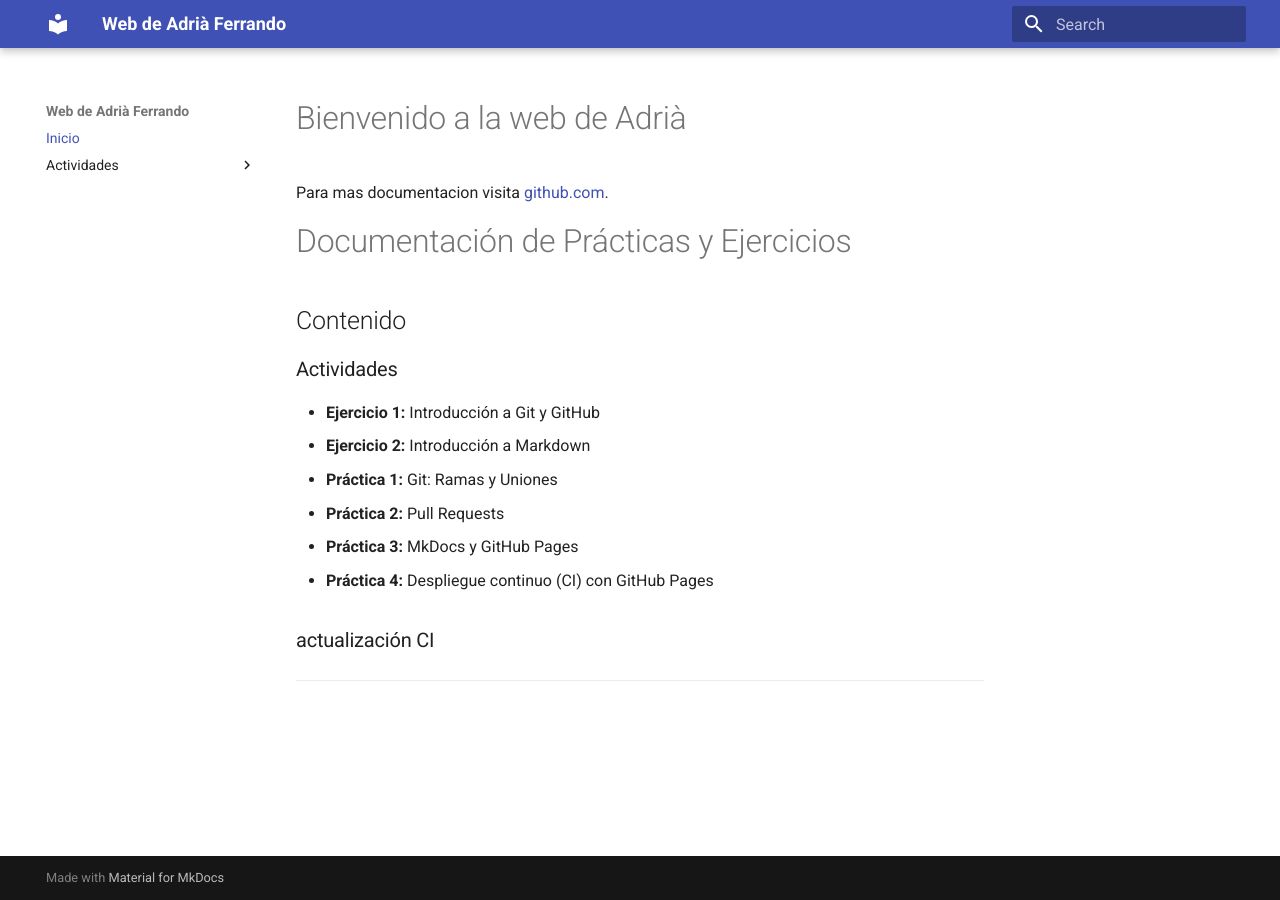
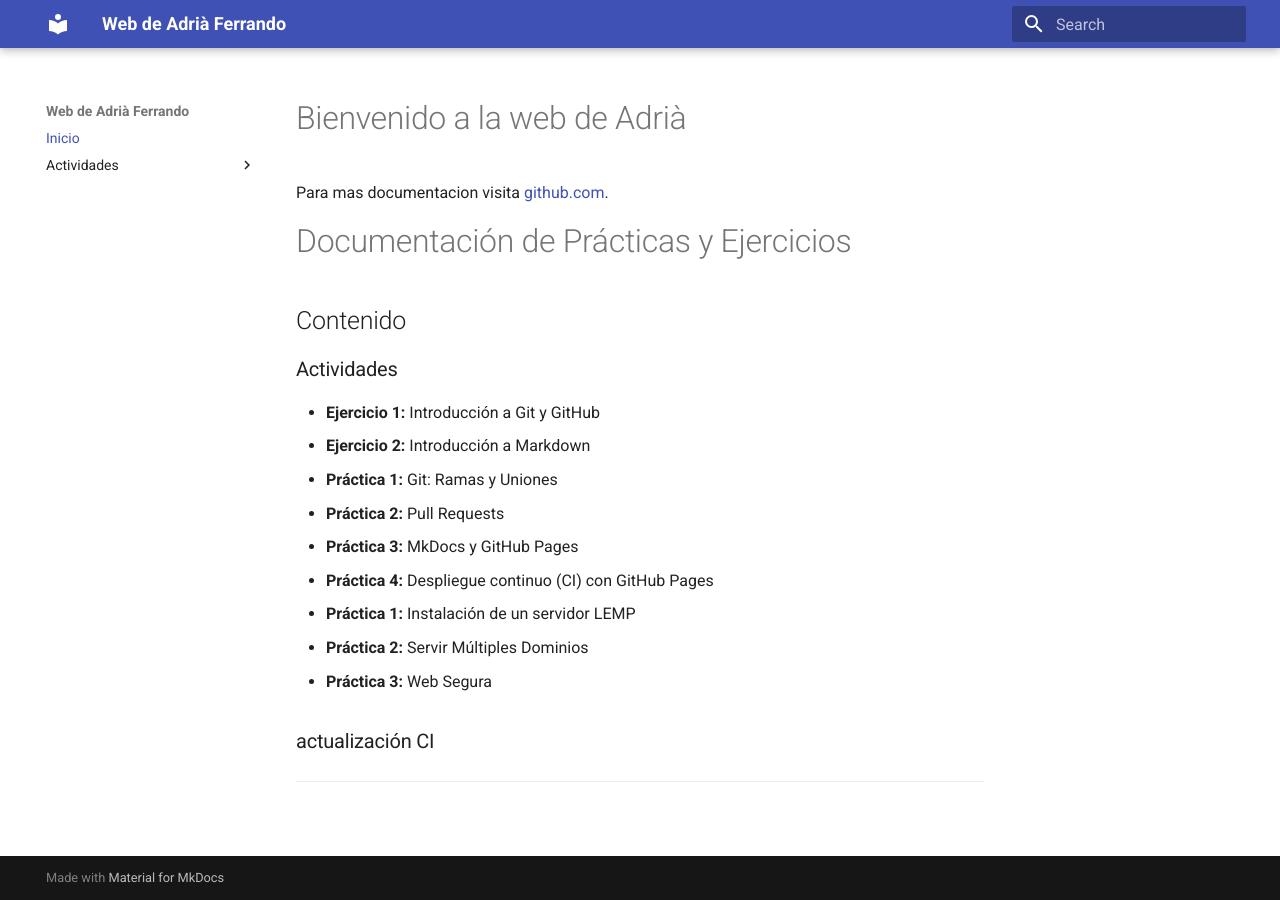
Before and after one commit to Adri547/mkdocs_adri, an MkDocs documentation site: the page built from docs/index.md, in a window 1280 px wide. Built offline with MkDocs 1.6.1 and Material for MkDocs 9.7.7, drawn with Linux system fonts in a browser that asks for light colours.

Commit message:
Add new practices for LEMP server and web security
Added new practices related to LEMP server installation and web security.

```diff
--- a/docs/index.md
+++ b/docs/index.md
@@ -13,6 +13,8 @@ Para mas documentacion visita [github.com](https://www.github.com/Adri547).
 * **Práctica 2:** Pull Requests
 * **Práctica 3:** MkDocs y GitHub Pages
 * **Práctica 4:** Despliegue continuo (CI) con GitHub Pages
-
+* **Práctica 1:** Instalación de un servidor LEMP
+* **Práctica 2:** Servir Múltiples Dominios
+* **Práctica 3:** Web Segura
 ### actualización CI
 ---
```
